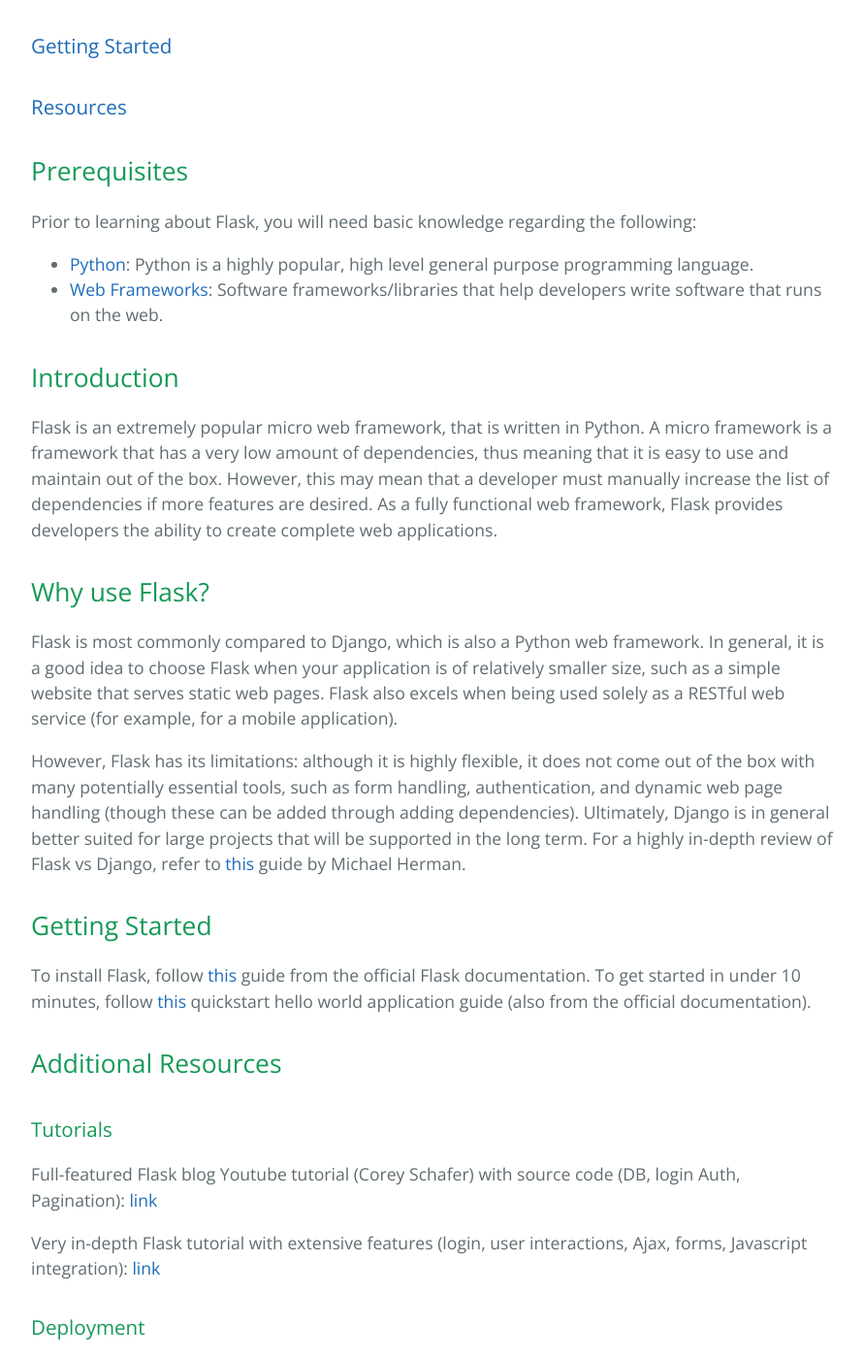
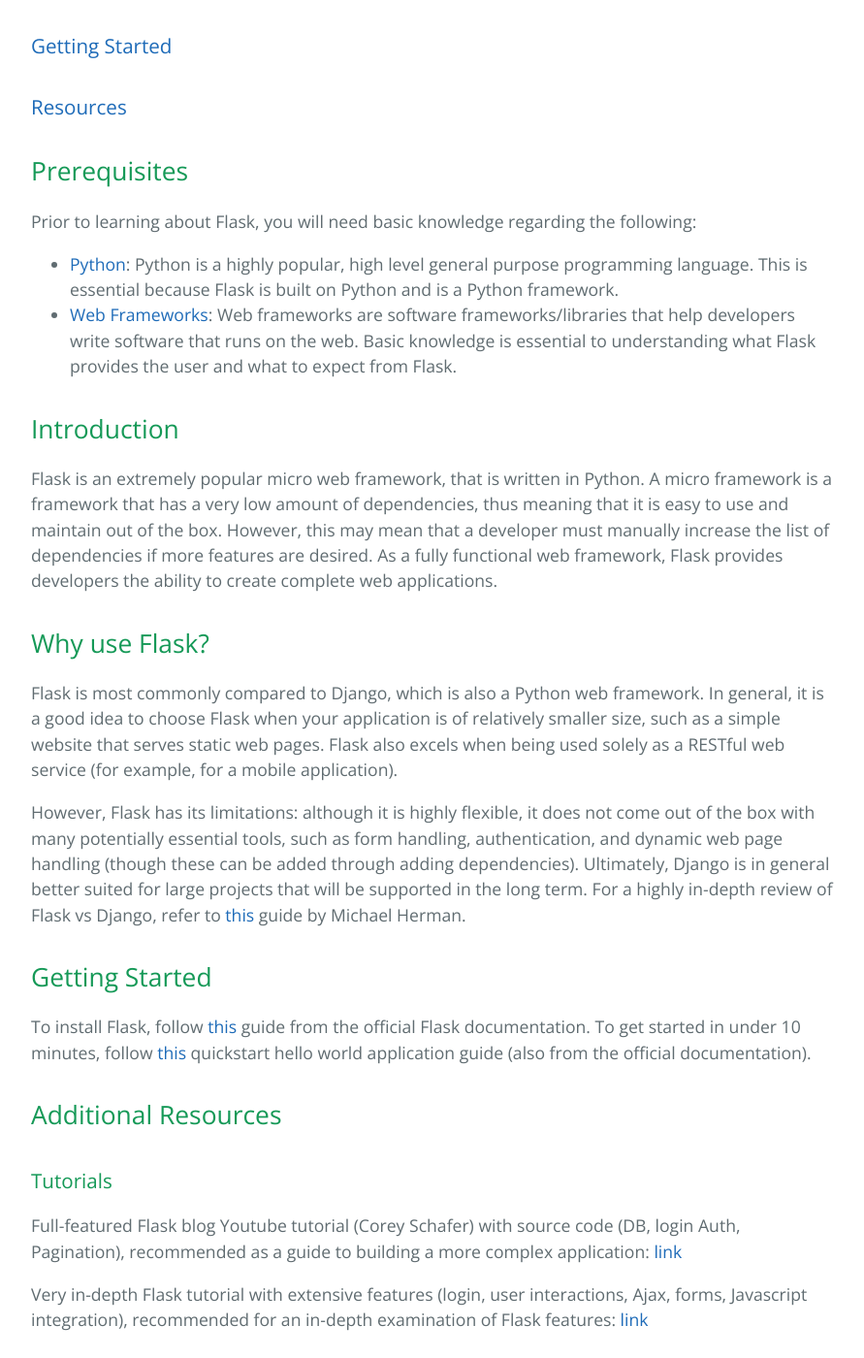
Before and after one commit to learning-software-engineering/learning-software-engineering.github.io, a Jekyll site: the page built from Topics/Tech_Stacks/Flask.md, in a window 1280 px wide and 1400 px high, scrolled down 651 px. Shown: the whole window at 97% size, without its empty margins (192-1083 px from the left). Built offline with Jekyll 4.4.1, drawn with Linux system fonts in a browser that asks for light colours; our own code applies the rules of GitHub Pages for plain Markdown files.

Commit message:
added more details to prerequisites and additional resource links

```diff
--- a/Topics/Tech_Stacks/Flask.md
+++ b/Topics/Tech_Stacks/Flask.md
@@ -16,8 +16,8 @@
 
 Prior to learning about Flask, you will need basic knowledge regarding the following:
 
-- [Python](https://www.python.org/): Python is a highly popular, high level general purpose programming language.
-- [Web Frameworks](https://deepsource.io/glossary/web-framework/): Software frameworks/libraries that help developers write software that runs on the web.
+- [Python](https://www.python.org/): Python is a highly popular, high level general purpose programming language. This is essential because Flask is built on Python and is a Python framework.
+- [Web Frameworks](https://deepsource.io/glossary/web-framework/): Web frameworks are software frameworks/libraries that help developers write software that runs on the web. Basic knowledge is essential to understanding what Flask provides the user and what to expect from Flask.
 
 ## Introduction
 
@@ -37,9 +37,9 @@
 
 ### Tutorials
 
-Full-featured Flask blog Youtube tutorial (Corey Schafer) with source code (DB, login Auth, Pagination): [link](https://www.youtube.com/playlist?list=PL-osiE80TeTs4UjLw5MM6OjgkjFeUxCYH)
+Full-featured Flask blog Youtube tutorial (Corey Schafer) with source code (DB, login Auth, Pagination), recommended as a guide to building a more complex application: [link](https://www.youtube.com/playlist?list=PL-osiE80TeTs4UjLw5MM6OjgkjFeUxCYH)
 
-Very in-depth Flask tutorial with extensive features (login, user interactions, Ajax, forms, Javascript integration): [link](https://blog.miguelgrinberg.com/post/the-flask-mega-tutorial-part-i-hello-world)
+Very in-depth Flask tutorial with extensive features (login, user interactions, Ajax, forms, Javascript integration), recommended for an in-depth examination of Flask features: [link](https://blog.miguelgrinberg.com/post/the-flask-mega-tutorial-part-i-hello-world)
 
 ### Deployment
 
```
